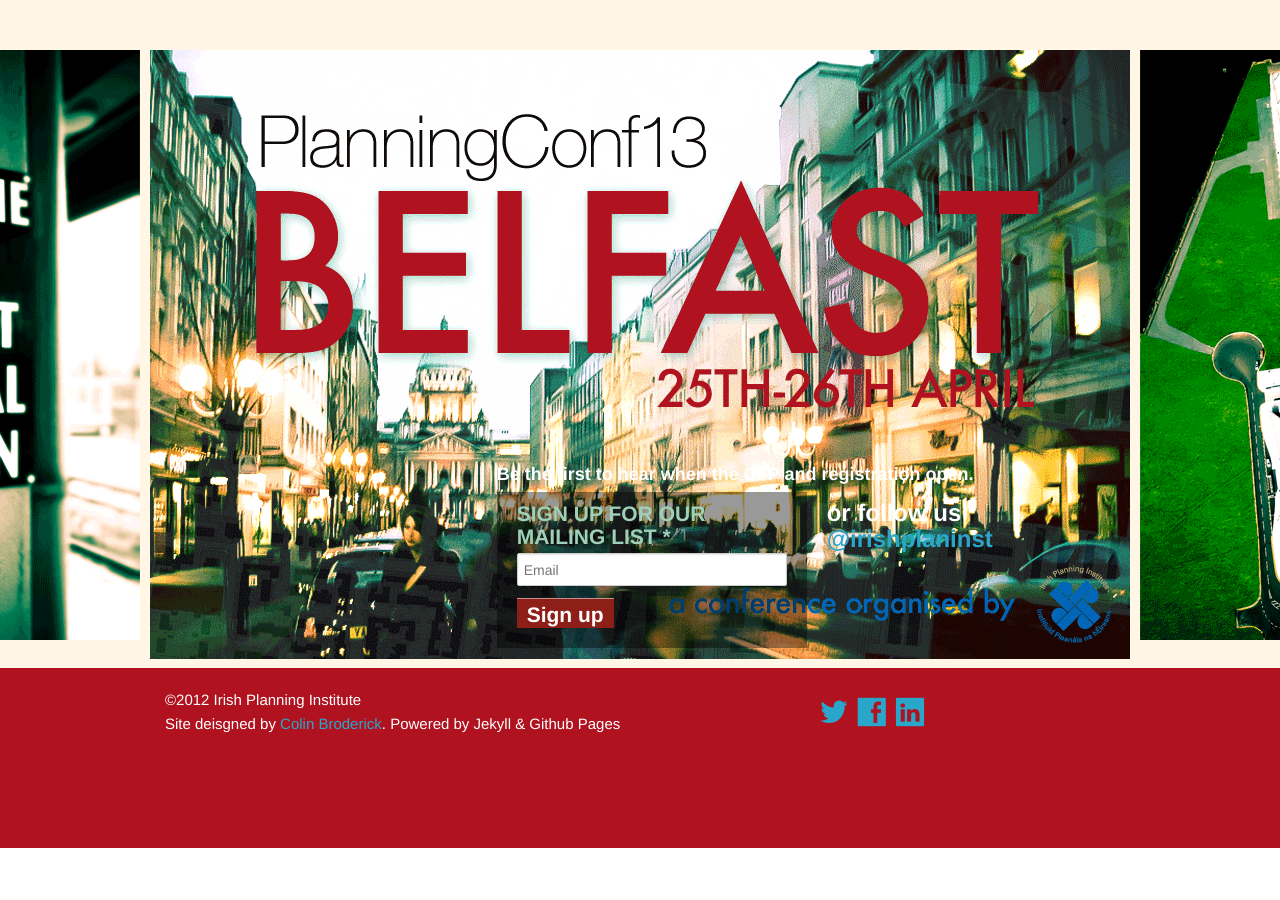
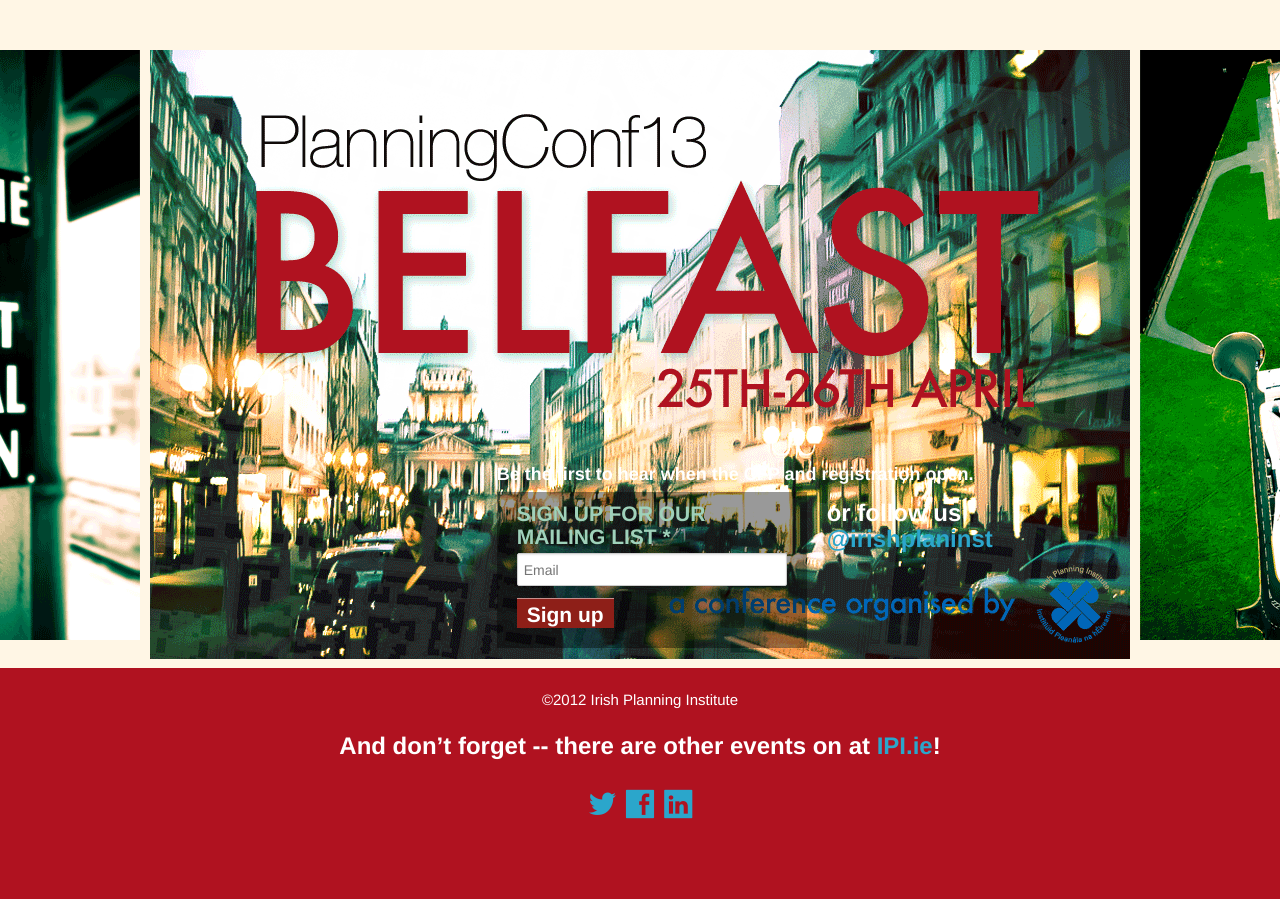
Before and after one commit to rustyb/ipi-conf-13, a Jekyll site: the page built from index.html, in a window 1280 px wide. Built offline with Jekyll 4.4.1, drawn with Linux system fonts in a browser that asks for light colours.

Commit message:
updated footer

```diff
--- a/_layouts/home.html
+++ b/_layouts/home.html
@@ -65,12 +65,13 @@
 
 			<div id="footer">
 				<div class="row">
-					<div class="eight columns">
+					<div class="twelve columns">
 						<p>&copy;2012 Irish Planning Institute <br />
-							Site deisgned by <a>Colin Broderick</a>. Powered by Jekyll &amp; Github Pages</p>
+							<h4 style="color:#fff;">And don’t forget -- there are other events on at <a style="font-weight:bold;" href="http://www.irishplanninginstitute.ie/ipi/events/">IPI.ie</a>!</h3></p>
 						</div>
-					<div class="four columns">
-						<p class="social">
+
+					<div class="twelve columns">
+					<p class="social">
 							{% include social.html %}
 							</p>
 					</div>
--- a/foundation/custom.css
+++ b/foundation/custom.css
@@ -74,4 +74,4 @@
 div#action form h3.error{color:#DF3636}form input{font-size:1.2em;padding:5px;border:none;width:200px}
 form input.button{background:#8e1f18;color:#fff;border:none;width:auto;font-size:1.4em;padding:6px 10px 3px 10px}
 h3.twitter{font-size:1.6em;margin-right:60px; color:#fff;}
-div#footer{margin:0 auto}
+div#footer{margin:0 auto; text-align: center;}
```
